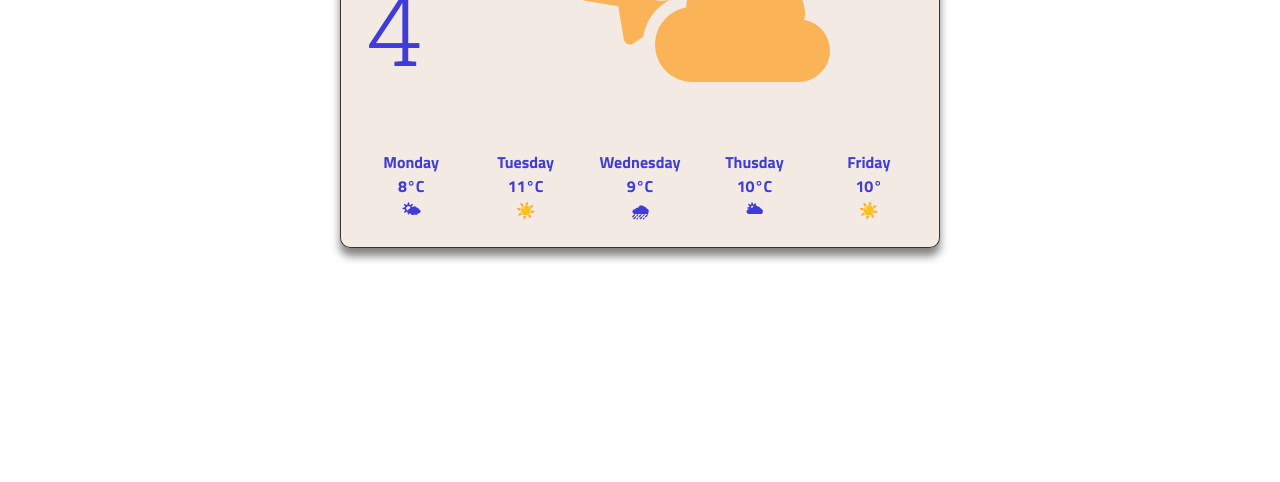
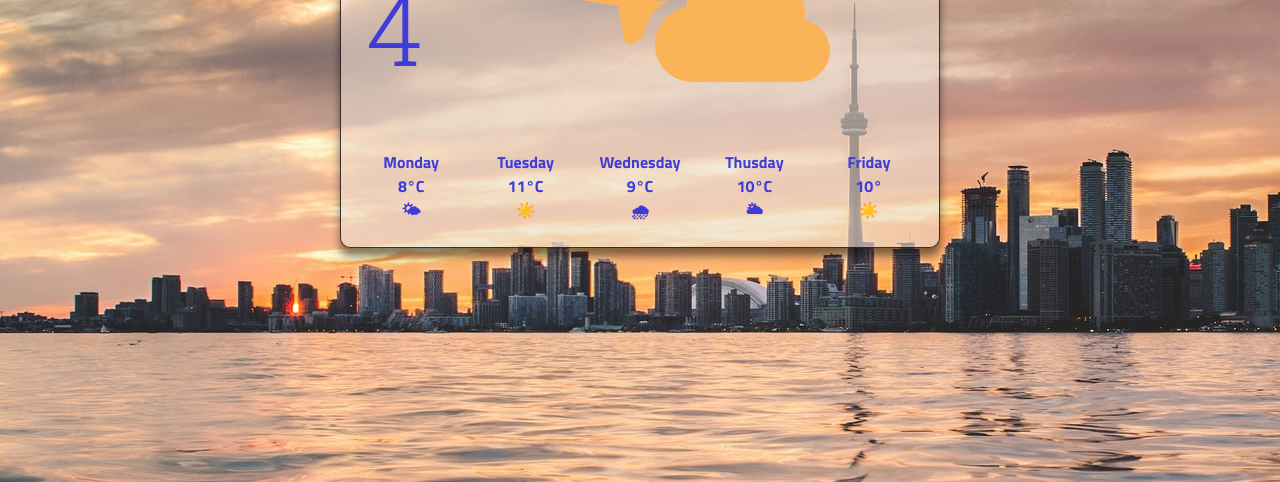
Before and after one commit to OPrilipko/Weather-App, a website built with Parcel: page index.html in a window 1280 px wide. Shown: the part 318-800 px from the top of the page. Built offline with nearby package versions, Linux system fonts and the light colour scheme; files whose address does not match are found by name.

Commit message:
fixed background image in css

```diff
--- a/src/styles.css
+++ b/src/styles.css
@@ -1,5 +1,5 @@
 body {
-  background-image: url("images/torontosunset.jpg");
+  background-image: url("../images/torontosunset.jpg");
 }
 input[type="city"] {
   font-family: "Titillium Web", sans-serif;
```
